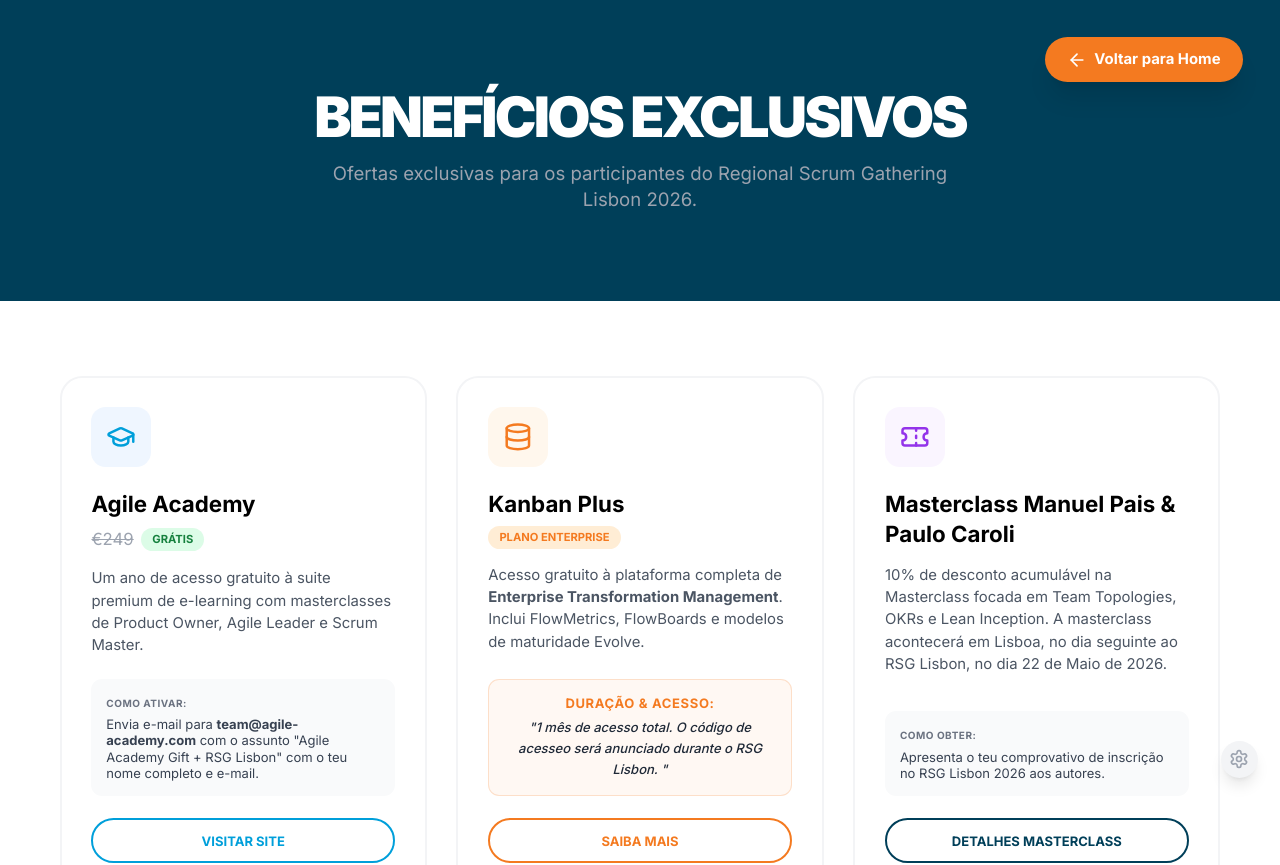
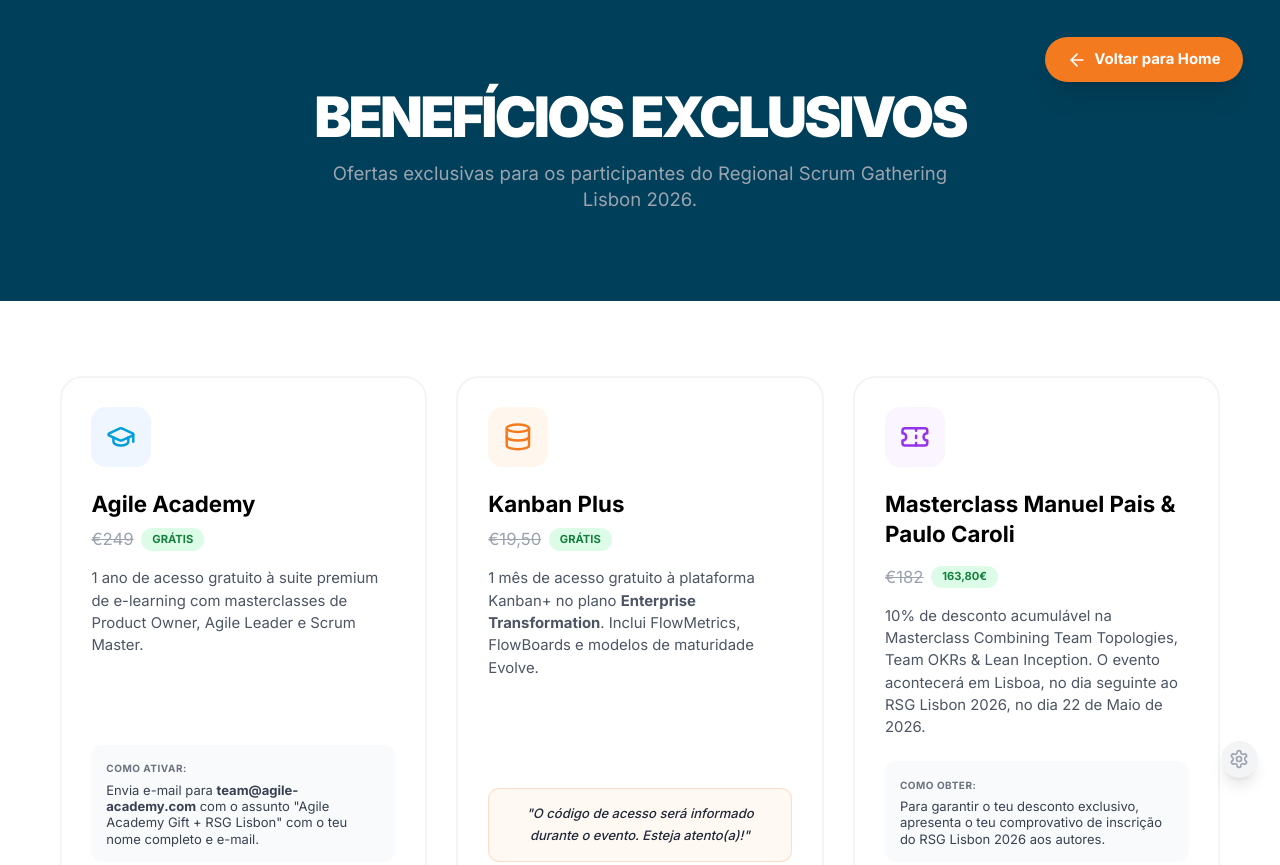
Before and after one commit to tugagilportugal-star/rsg2026, a React (Vite) app: page /beneficios-exclusivos in a window 1280 px wide. Shown: the top 865 px of the page. Built offline with nearby package versions, Linux system fonts and the light colour scheme; no server answers.

Commit message:
ajustes textos página benefícios exclusivos

```diff
--- a/sections/Benefits.tsx
+++ b/sections/Benefits.tsx
@@ -37,7 +37,7 @@ export const BenefitsPage: React.FC = () => {
               <span className="bg-green-100 text-green-700 px-3 py-1 rounded-full text-xs font-bold uppercase">Grátis</span>
             </div>
             <p className="text-gray-600 mb-6 flex-grow">
-              Um ano de acesso gratuito à suite premium de e-learning com masterclasses de Product Owner, Agile Leader e Scrum Master.
+              1 ano de acesso gratuito à suite premium de e-learning com masterclasses de Product Owner, Agile Leader e Scrum Master.
             </p>
             <div className="bg-gray-50 p-4 rounded-xl mb-6 text-sm">
               <p className="font-bold text-gray-500 uppercase text-[10px] mb-1 tracking-wider">Como ativar:</p>
@@ -56,27 +56,26 @@ export const BenefitsPage: React.FC = () => {
     <Database className="text-brand-orange w-8 h-8" />
   </div>
   <h3 className="text-2xl font-bold mb-2">Kanban Plus</h3>
-
   <div className="flex items-center gap-2 mb-4">
-    <span className="bg-orange-100 text-brand-orange px-3 py-1 rounded-full text-xs font-bold uppercase">
-      Plano Enterprise
-    </span>
+    <span className="line-through text-gray-400 text-lg">€19,50</span>
+    <span className="bg-green-100 text-green-700 px-3 py-1 rounded-full text-xs font-bold uppercase">Grátis</span>
   </div>
 
   <p className="text-gray-600 mb-6 flex-grow">
-    Acesso gratuito à plataforma completa de <strong>Enterprise Transformation Management</strong>. Inclui FlowMetrics, FlowBoards e modelos de maturidade Evolve.
+    1 mês de acesso gratuito à plataforma Kanban+ no plano <strong>Enterprise Transformation</strong>. Inclui FlowMetrics, FlowBoards e modelos de maturidade Evolve.
   </p>
 
   <div className="bg-brand-orange/5 border border-brand-orange/20 p-4 rounded-xl mb-6">
-    <p className="text-sm font-bold text-brand-orange uppercase text-[10px] mb-1 tracking-wider text-center">
-      Duração & Acesso:
-    </p>
     <p className="text-sm text-gray-800 font-medium text-center italic leading-relaxed">
-      "1 mês de acesso total. O código de acesseo será anunciado durante o RSG Lisbon. "
+      "O código de acesso será informado durante o evento. Esteja atento(a)!"
     </p>
   </div>
 
-  <a href="https://kanban.plus/" target="_blank" rel="noopener noreferrer" className="w-full py-3 rounded-full border-2 border-brand-orange text-brand-orange font-bold text-center hover:bg-brand-orange hover:text-white transition-all text-sm uppercase"
+  <a
+    href="https://kanban.plus/"
+    target="_blank"
+    rel="noopener noreferrer"
+    className="w-full py-3 rounded-full border-2 border-brand-orange text-brand-orange font-bold text-center hover:bg-brand-orange hover:text-white transition-all text-sm uppercase"
   >
     Saiba Mais
   </a>
@@ -88,14 +87,18 @@ export const BenefitsPage: React.FC = () => {
               <Ticket className="text-purple-600 w-8 h-8" />
             </div>
             <h3 className="text-2xl font-bold mb-4">Masterclass Manuel Pais & Paulo Caroli</h3>
+            <div className="flex items-center gap-2 mb-4">
+              <span className="line-through text-gray-400 text-lg">€182</span>
+    <span className="bg-green-100 text-green-700 px-3 py-1 rounded-full text-xs font-bold uppercase">163,80€</span>
+  </div>
             <p className="text-gray-600 mb-6 flex-grow">
-              10% de desconto acumulável na Masterclass focada em Team Topologies, OKRs e Lean Inception. A masterclass acontecerá em Lisboa, no dia seguinte ao RSG Lisbon, no dia 22 de Maio de 2026.
+              10% de desconto acumulável na Masterclass Combining Team Topologies, Team OKRs & Lean Inception. O evento acontecerá em Lisboa, no dia seguinte ao RSG Lisbon 2026, no dia 22 de Maio de 2026.
             </p>
             <div className="bg-gray-50 p-4 rounded-xl mb-6 text-sm">
               <p className="font-bold text-gray-500 uppercase text-[10px] mb-1 tracking-wider">Como obter:</p>
-              <p className="text-gray-700 leading-tight">Apresenta o teu comprovativo de inscrição no RSG Lisbon 2026 aos autores.</p>
+              <p className="text-gray-700 leading-tight">Para garantir o teu desconto exclusivo, apresenta o teu comprovativo de inscrição do RSG Lisbon 2026 aos autores.</p>
             </div>
-            <a href="https://caroli.org/agenda" target="_blank" rel="noopener noreferrer" className="w-full py-3 rounded-full border-2 border-brand-darkBlue text-brand-darkBlue font-bold text-center hover:bg-brand-darkBlue hover:text-white transition-all text-sm uppercase">
+            <a href="https://ti.to/manuel-filipe-nunes-pais/pais-caroli-masterclass-onsite-may-2026" target="_blank" rel="noopener noreferrer" className="w-full py-3 rounded-full border-2 border-brand-darkBlue text-brand-darkBlue font-bold text-center hover:bg-brand-darkBlue hover:text-white transition-all text-sm uppercase">
               Detalhes Masterclass
             </a>
           </div>
```
